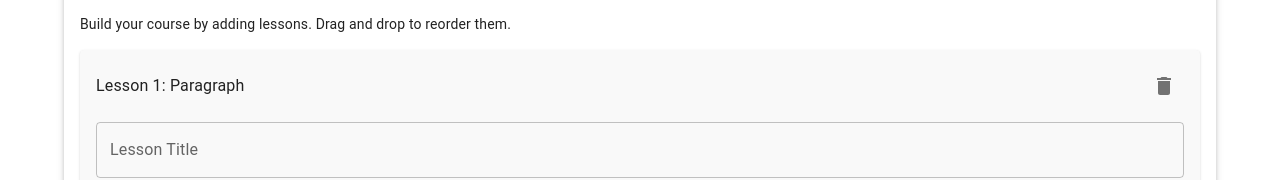
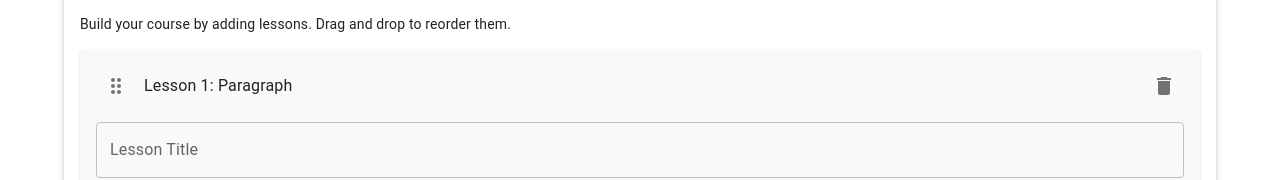
Before and after one commit to rjvb7424/learnitnow.net, a React (Vite) app in the folder learnitnow/: page /create in a window 1280 px wide. Both pictures are taken after a click on the button "➕ ADD LESSON". Shown: the part 560-740 px from the top of the page. Built offline with nearby package versions, Linux system fonts and the light colour scheme.

Commit message:
feat: add react-dnd-html5-backend for enhanced drag-and-drop functionality in Create page

```diff
--- a/learnitnow/package.json
+++ b/learnitnow/package.json
@@ -17,6 +17,7 @@
     "firebase": "^11.10.0",
     "react": "^19.1.0",
     "react-dnd": "^16.0.1",
+    "react-dnd-html5-backend": "^16.0.1",
     "react-dom": "^19.1.0",
     "react-router-dom": "^7.6.3"
   },
--- a/learnitnow/src/pages/createpage/Create.tsx
+++ b/learnitnow/src/pages/createpage/Create.tsx
@@ -1,24 +1,16 @@
+// external dependencies
 import { useState } from "react";
-import {
-    Typography,
-    Box,
-    TextField,
-    Button,
-    MenuItem,
-    Paper,
-    Container,
-    Toolbar,
-    IconButton,
-} from "@mui/material";
-import { Delete } from "@mui/icons-material";
-import CustomAppBar from "../../components/CustomAppbar";
-import {
-    DndProvider,
-    useDrag,
-    useDrop,
-} from "react-dnd";
+import { Typography, Box, TextField, Button, MenuItem, Paper, Container, Toolbar, IconButton, } from "@mui/material";
+import { DndProvider, useDrag, useDrop, } from "react-dnd";
 import { HTML5Backend } from "react-dnd-html5-backend";
 
+// internal dependencies
+import CustomAppBar from "../../components/CustomAppbar";
+
+// icon dependencies
+import { Delete, DragIndicator } from "@mui/icons-material";
+
+// Define the Lesson type
 type Lesson = {
     id: string;
     type: "Paragraph" | "Quiz";
@@ -26,12 +18,15 @@ type Lesson = {
     content: string;
 };
 
+// Each lesson is represented by a LessonCard component
 const LessonCard = ({
     lesson,
     index,
     moveLesson,
     deleteLesson,
     handleLessonChange,
+    placeholderIndex,
+    setPlaceholderIndex,
 }: {
     lesson: Lesson;
     index: number;
@@ -42,8 +37,12 @@ const LessonCard = ({
         field: keyof Omit<Lesson, "id" | "type">,
         value: string
     ) => void;
+    placeholderIndex: number | null;
+    setPlaceholderIndex: (index: number | null) => void;
 }) => {
-    const [{ isDragging }, drag] = useDrag({
+    const [isRemoving, setIsRemoving] = useState(false);
+
+    const [{ isDragging }, drag, dragPreview] = useDrag({
         type: "lesson",
         item: { index },
         collect: (monitor) => ({
@@ -53,37 +52,63 @@ const LessonCard = ({
 
     const [, drop] = useDrop({
         accept: "lesson",
-        hover(item: { index: number }) {
+        hover(item: { index: number }, monitor) {
+            if (!monitor.isOver({ shallow: true })) {
+                setPlaceholderIndex(null);
+                return;
+            }
+            if (item.index !== index) {
+                setPlaceholderIndex(index);
+            }
+        },
+        drop(item: { index: number }) {
             if (item.index !== index) {
                 moveLesson(item.index, index);
-                item.index = index;
             }
+            setPlaceholderIndex(null);
         },
     });
+
+    const handleDelete = () => {
+        setIsRemoving(true);
+        setTimeout(() => deleteLesson(lesson.id), 300);
+    };
 
     return (
         <Box>
             <Paper
-            ref={(node) => drag(drop(node))}
+                ref={(node) => dragPreview(drop(node))}
                 sx={{
                     p: 2,
                     mb: 2,
                     backgroundColor: isDragging ? "#e0e0e0" : "#f9f9f9",
+                    border: placeholderIndex === index ? "2px dashed #1976d2" : "none",
+                    opacity: isRemoving ? 0 : isDragging ? 0.5 : 1,
+                    transform: isRemoving ? "scale(0.95)" : "scale(1)",
+                    transition: "all 0.3s ease",
                     borderRadius: 1,
-                opacity: isDragging ? 0.5 : 1,
+                    display: "flex",
+                    flexDirection: "column",
                 }}
             >
                 <Box sx={{ display: "flex", alignItems: "center", mb: 2 }}>
-                <Typography variant="subtitle1">
+                    {/* Drag Handle */}
+                    <IconButton
+                        ref={drag}
+                        sx={{ cursor: "grab", mr: 1 }}
+                    >
+                        <DragIndicator />
+                    </IconButton>
+
+                    <Typography variant="subtitle1" sx={{ flexGrow: 1 }}>
                         Lesson {index + 1}: {lesson.type}
                     </Typography>
-                <IconButton
-                    onClick={() => deleteLesson(lesson.id)}
-                    sx={{ ml: "auto" }}
-                >
+
+                    <IconButton onClick={handleDelete}>
                         <Delete />
                     </IconButton>
                 </Box>
+
                 <TextField
                     variant="outlined"
                     fullWidth
@@ -120,11 +145,13 @@ const LessonCard = ({
     );
 };
 
+
 function Create() {
     const [title, setTitle] = useState("");
     const [description, setDescription] = useState("");
     const [lessons, setLessons] = useState<Lesson[]>([]);
     const [newLessonType, setNewLessonType] = useState<Lesson["type"]>("Paragraph");
+    const [placeholderIndex, setPlaceholderIndex] = useState<number | null>(null);
 
     const handleAddLesson = () => {
         const newLesson: Lesson = {
@@ -236,6 +263,8 @@ function Create() {
                                 moveLesson={moveLesson}
                                 deleteLesson={handleDeleteLesson}
                                 handleLessonChange={handleLessonChange}
+                                placeholderIndex={placeholderIndex}
+                                setPlaceholderIndex={setPlaceholderIndex}
                             />
                         ))}
                     </DndProvider>
@@ -258,6 +287,31 @@ function Create() {
                         </Button>
                     </Box>
                 </Paper>
+                <Button
+                    variant="contained"
+                    color="primary"
+                    size="large"
+                    fullWidth
+                    sx={{
+                        mt: 3,
+                        mb: 5, // add bottom margin so it’s not glued to the screen edge
+                        borderRadius: 2,
+                        textTransform: "none",
+                        fontSize: "1.1rem",
+                        fontWeight: "bold",
+                    }}
+                    onClick={() => {
+                        // TODO: Replace this with your publish logic
+                        console.log("Publishing course:", {
+                            title,
+                            description,
+                            lessons,
+                        });
+                    }}
+                    disabled={title.trim() === "" || description.trim() === "" || lessons.length < 1}
+                >
+                    🚀 Publish Course
+                </Button>
             </Container>
         </Box>
     );
```
Also changed, not shown: 1 other file (tests, documents, lock files or other folders). Lines whose indentation alone changed are shown as unchanged.
